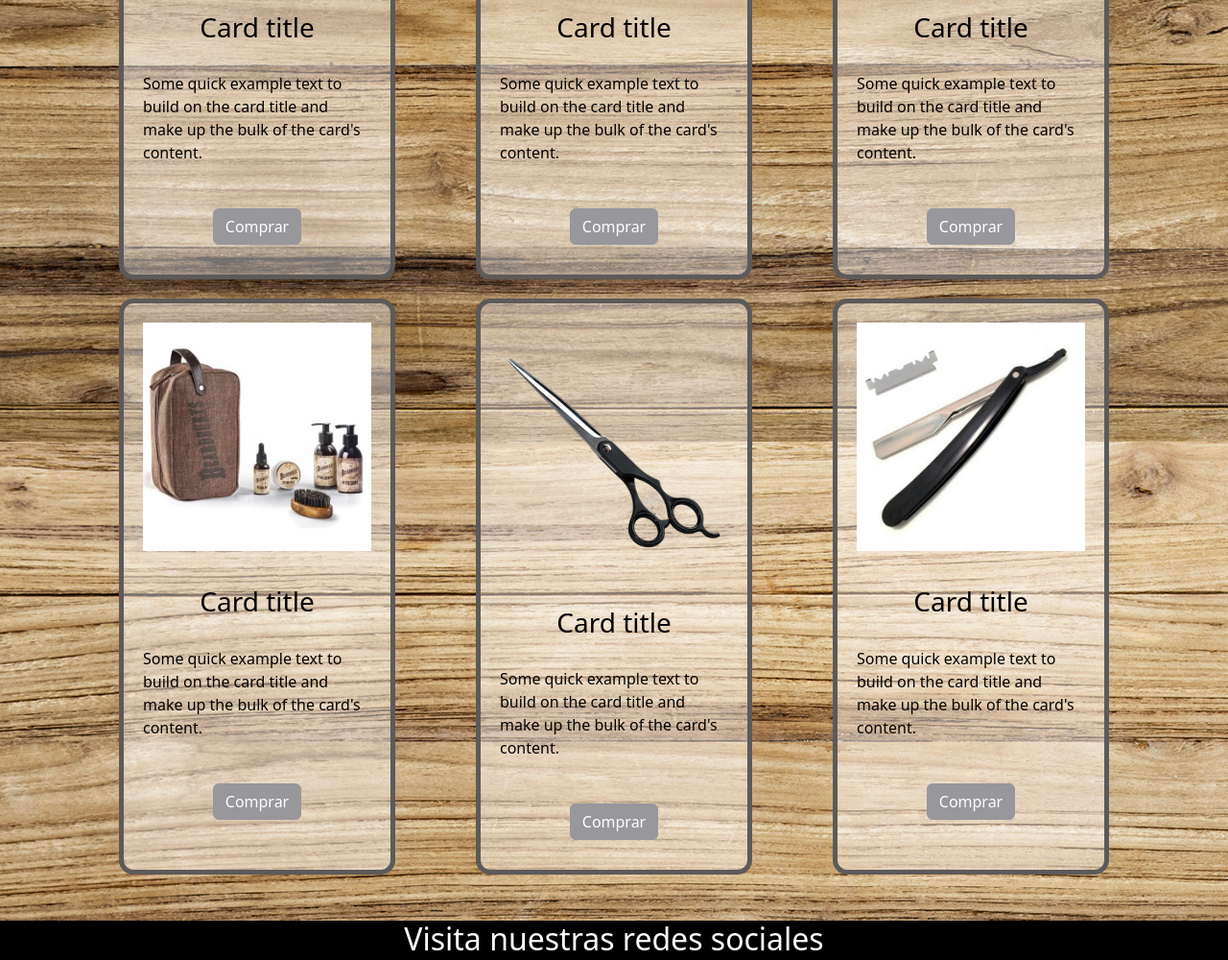
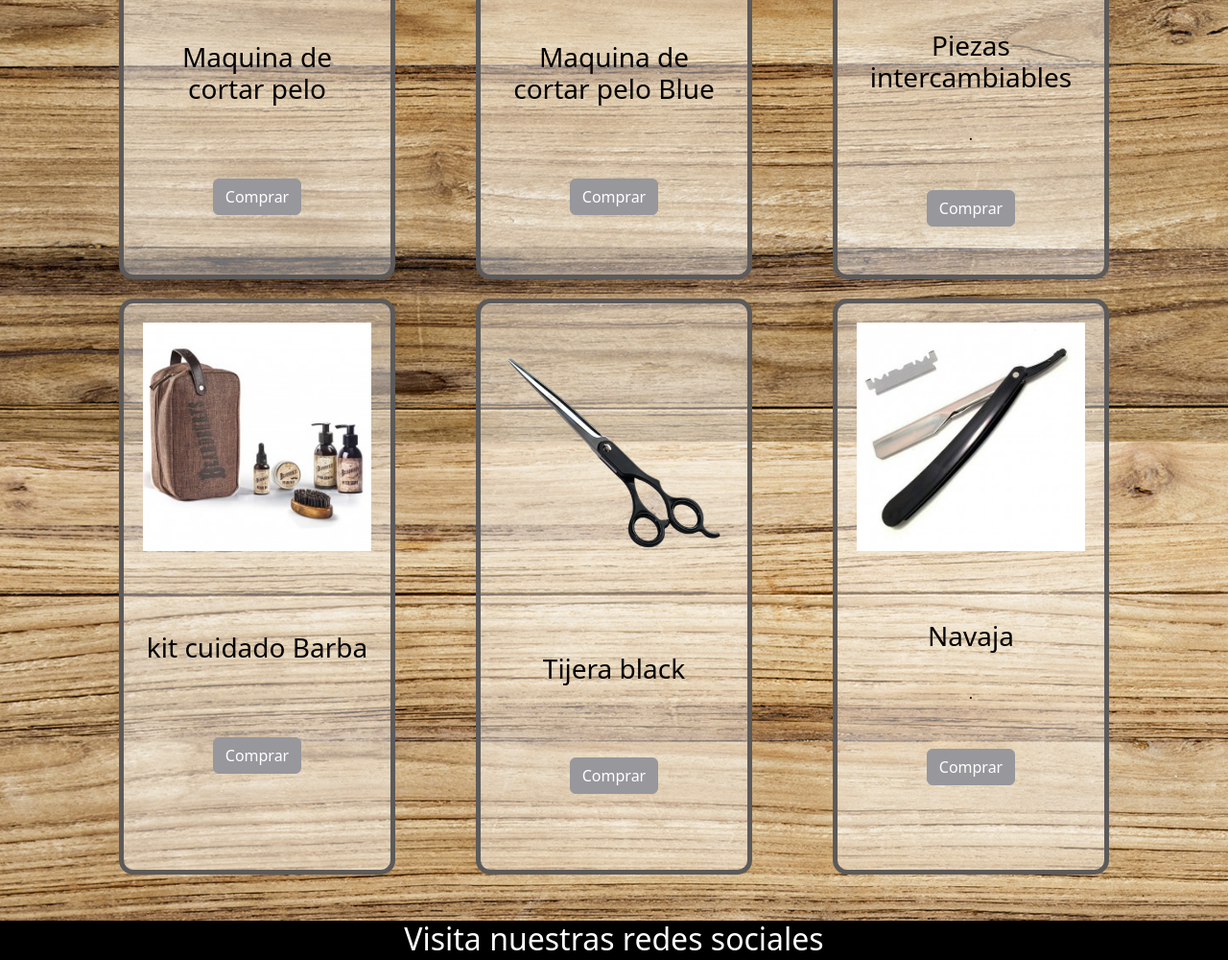
Before and after one commit to Gwhite-283/proyecto-final_gonzalo-blanco_comision39365, a website: page page/Shop.html in a window 1280 px wide. Shown: the part 620-1620 px from the top of the page at 96% size. Drawn offline with nearby package versions, Linux system fonts and the light colour scheme.

Commit message:
mejoras en pages y titulos

```diff
--- a/page/Shop.html
+++ b/page/Shop.html
@@ -65,10 +65,8 @@
         <div class="padre-cards" style="width: 18rem;">
             <img src="../img/maquina de cortar pelo_01.png" class="card-img-top" alt="maquina_01">
             <div class="card-body">
-                <h3 class="card-title">Card title</h3>
-                <p class="card-text">Some quick example text to build on the card title and make up the bulk of the
-                    card's
-                    content.</p>
+                <h3 class="card-title">Maquina de cortar pelo</h3>
+                <p class="card-text"></p>
                 <a href="#" class="btn btn-primary">Comprar</a>
             </div>
         </div>
@@ -76,10 +74,8 @@
         <div class="padre-cards" style="width: 18rem;">
             <img src="../img/maquina de cortar pelo_02.png" class="card-img-top" alt="maquina_02">
             <div class="card-body">
-                <h3 class="card-title">Card title</h3>
-                <p class="card-text">Some quick example text to build on the card title and make up the bulk of the
-                    card's
-                    content.</p>
+                <h3 class="card-title">Maquina de cortar pelo Blue</h3>
+                <p class="card-text"></p>
                 <a href="#" class="btn btn-primary">Comprar</a>
             </div>
         </div>
@@ -87,10 +83,8 @@
         <div class="padre-cards" style="width: 18rem;">
             <img src="../img/piezas intercambiables.png" class="card-img-top" alt="piezas">
             <div class="card-body">
-                <h3 class="card-title">Card title</h3>
-                <p class="card-text">Some quick example text to build on the card title and make up the bulk of the
-                    card's
-                    content.</p>
+                <h3 class="card-title">Piezas intercambiables</h3>
+                <p class="card-text">.</p>
                 <a href="#" class="btn btn-primary">Comprar</a>
             </div>
         </div>
@@ -98,10 +92,8 @@
         <div class="padre-cards" style="width: 18rem;">
             <img src="../img/kit cuidado barba.jpg" class="card-img-top" alt="kit">
             <div class="card-body">
-                <h3 class="card-title">Card title</h3>
-                <p class="card-text">Some quick example text to build on the card title and make up the bulk of the
-                    card's
-                    content.</p>
+                <h3 class="card-title">kit cuidado Barba</h3>
+                <p class="card-text"></p>
                 <a href="#" class="btn btn-primary">Comprar</a>
             </div>
         </div>
@@ -109,10 +101,8 @@
         <div class="padre-cards" style="width: 18rem;">
             <img src="../img/tijera_01.png" class="card-img-top" alt="tijera">
             <div class="card-body">
-                <h3 class="card-title">Card title</h3>
-                <p class="card-text">Some quick example text to build on the card title and make up the bulk of the
-                    card's
-                    content.</p>
+                <h3 class="card-title">Tijera black</h3>
+                <p class="card-text"></p>
                 <a href="#" class="btn btn-primary">Comprar</a>
             </div>
         </div>
@@ -121,10 +111,8 @@
             <img src="../img/navaja-metalica-para-perfilado-de-barba-ag-hoja-intercambiable.jpg" class="card-img-top"
                 alt="navaja">
             <div class="card-body">
-                <h3 class="card-title">Card title</h3>
-                <p class="card-text">Some quick example text to build on the card title and make up the bulk of the
-                    card's
-                    content.</p>
+                <h3 class="card-title">Navaja</h3>
+                <p class="card-text">.</p>
                 <a href="#" class="btn btn-primary">Comprar</a>
             </div>
         </div>
--- a/scss/partials/_generales.scss
+++ b/scss/partials/_generales.scss
@@ -9,8 +9,8 @@ body {
 }
 
 h1 {
+    color: $color-secundario;
     font-family: 'Dancing Script', cursive;
     font-size: 70px;
-    color: $color-secundario;
     @include flex-columna;
 }
--- a/scss/partials/_nosotros.scss
+++ b/scss/partials/_nosotros.scss
@@ -1,3 +1,8 @@
 article {
     @include parrafo
 }
+
+.foto_nos {
+    width: 100%;
+    margin-bottom: 50px;
+}
--- a/scss/partials/_servicios.scss
+++ b/scss/partials/_servicios.scss
@@ -14,4 +14,5 @@
     .video {
         display: flex;
         justify-content: center;
+        margin-bottom: 20px;
     }
--- a/scss/partials/_shop.scss
+++ b/scss/partials/_shop.scss
@@ -19,6 +19,10 @@
     gap: 30px;
     justify-content: center;
     align-items: center;
+}
+
+.card-title {
+    text-align:center ;
 }
 
 .all-cards {
```
Also changed, not shown: page/Nosotros.html (+3 -3 lines), page/contacto.html (+3 -3 lines), css/styles.css, 1 other file.
